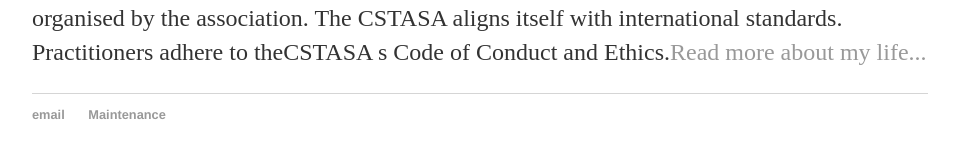
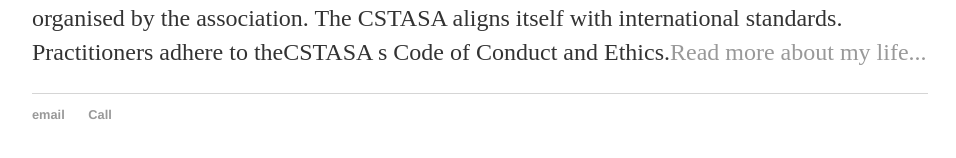
Before and after one commit to craniodeb/craniodeb.github.io, a Jekyll site: the page built from therapist.html, in a window 1280 px wide. Shown: the part 296-454 px from the top of the page, without its empty margins (160-1116 px from the left). Built offline with Jekyll 4.4.1, drawn with Linux system fonts in a browser that asks for light colours.

Commit message:
Update default.html

```diff
--- a/_layouts/default.html
+++ b/_layouts/default.html
@@ -26,7 +26,7 @@
 		<footer>
     		<ul>
         		<li><a href="mailto:dgardelli@gmail.com">email</a></li>
-        		<li><a href="https://github.com/craniodeb">Maintenance</a></li>
+        		<li><a>Call</a></li>
 			</ul>
 		</footer>
 	</body>
```
